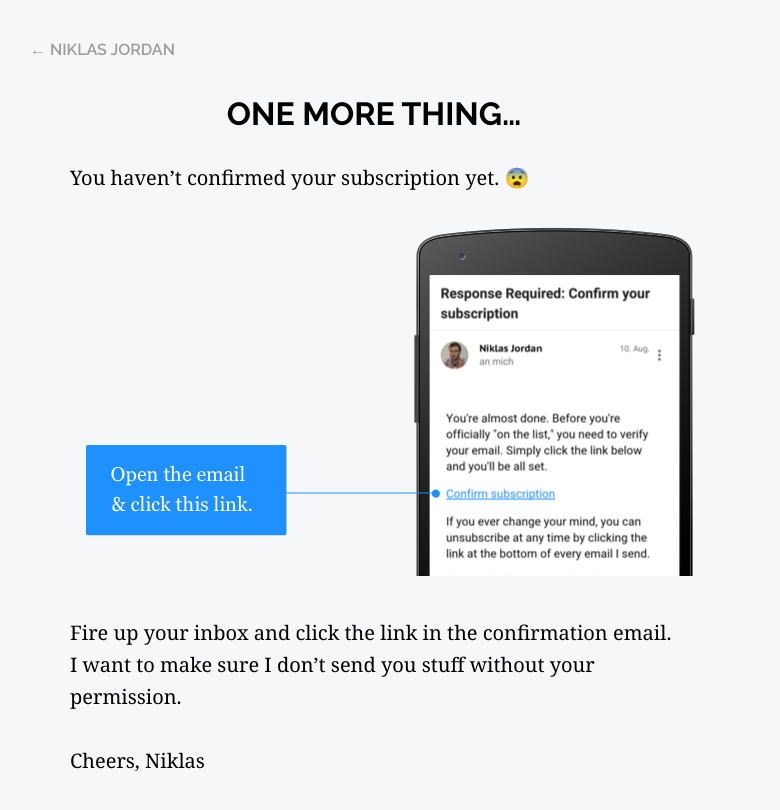
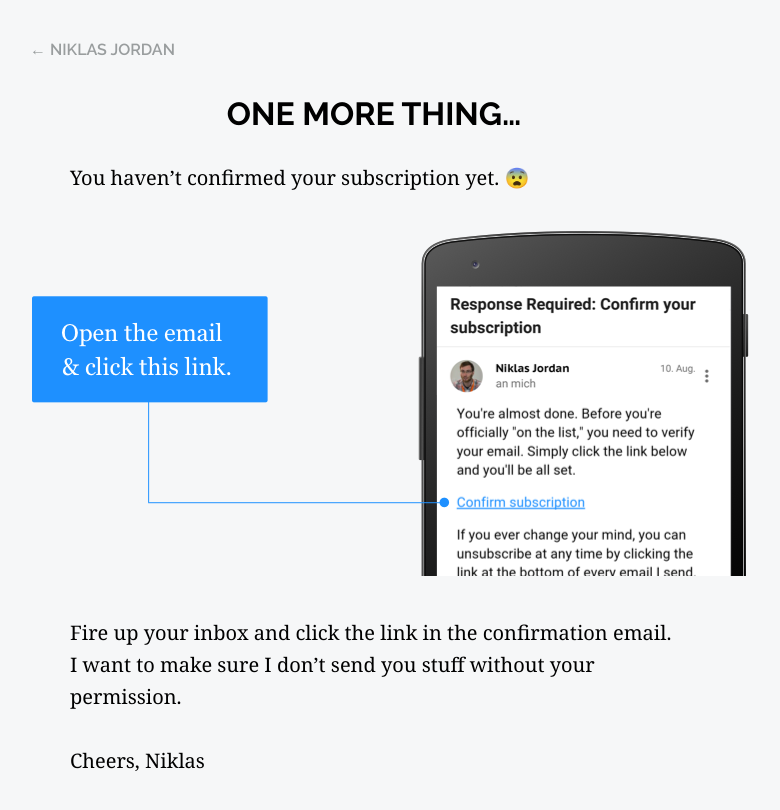
Before and after one commit to NiklasJordan/niklasjordan.com-ALT, a Jekyll site: the page built from confirming.markdown, in a window 1280 px wide. Shown: the top 810 px of the page, without its empty margins (266-1046 px from the left). Built offline with Jekyll 4.4.1, drawn with Linux system fonts in a browser that asks for light colours; comment, search, counter and statistics services are not loaded.

Commit message:
Updated Confirm Link Mail Mockup and 1 other file

```diff
--- a/confirming.markdown
+++ b/confirming.markdown
@@ -7,7 +7,7 @@ date: 2016-08-09 15:43:00 Z
 
 You haven't confirmed your subscription yet. 😨
 
-![confirm-mockup.png](/uploads/confirm-mockup.png)
+![Image show how to fire up your inbox and click the link in the confirmation email](/uploads/confirm-link_mail-mockup.png)
 
 Fire up your inbox and click the link in the confirmation email. I want to make sure I don't send you stuff without your permission.
 
```
Also changed, not shown: _uploads/confirm-link_mail-mockup.png (added).
